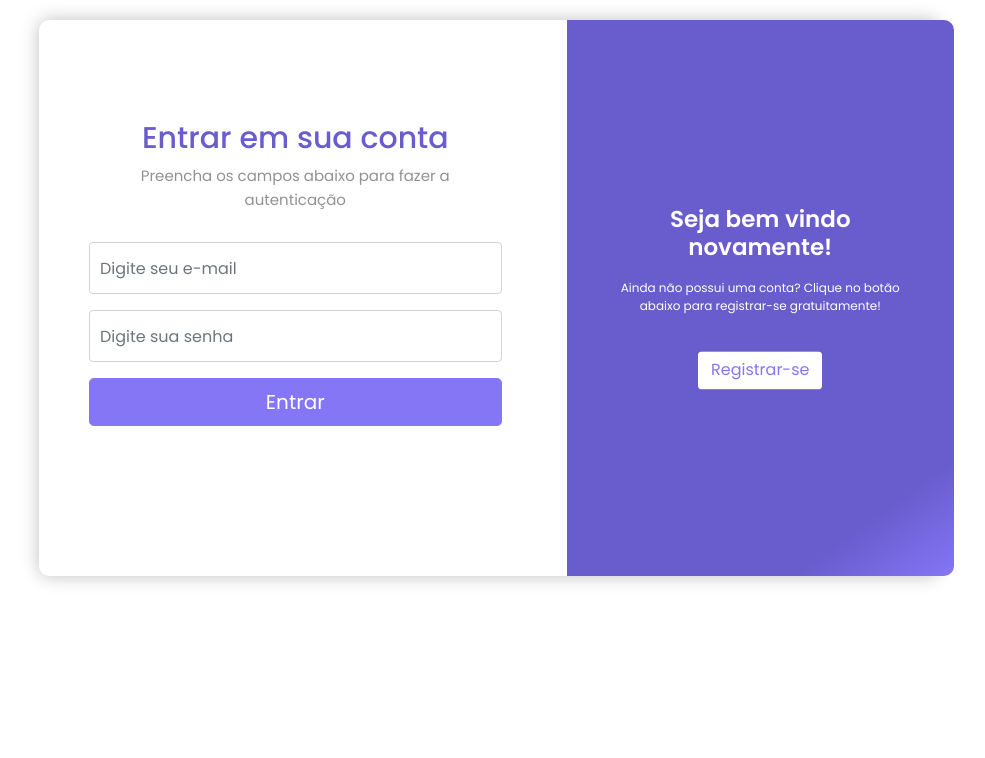
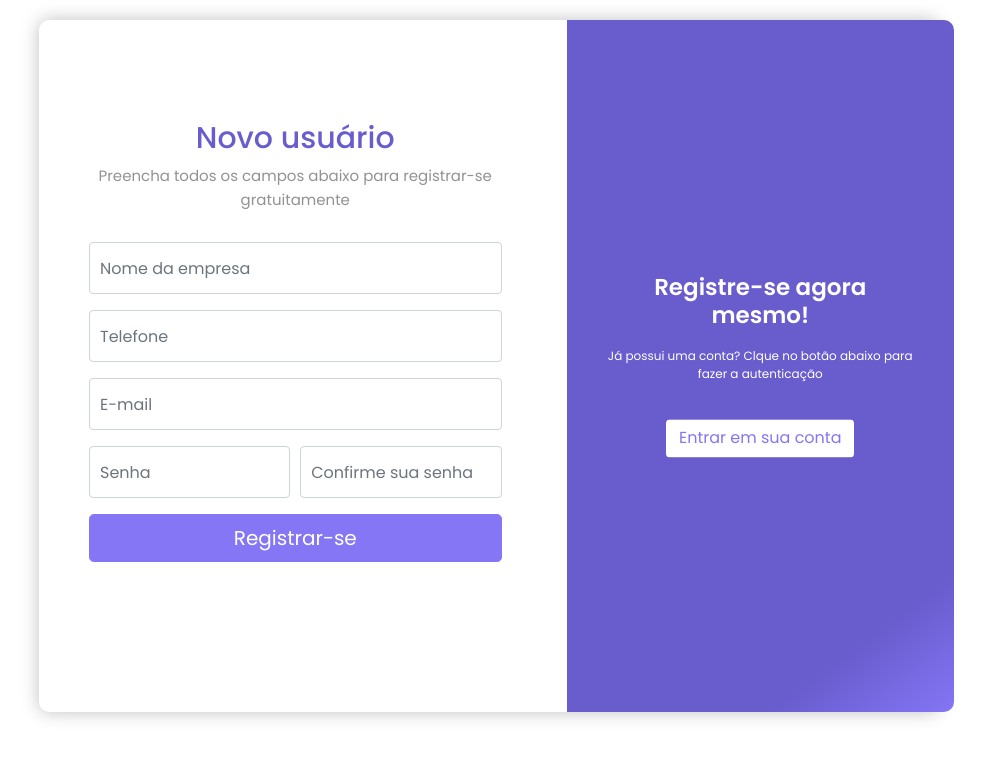
Before and after one commit to vhugoc/food-fin, a React (Create React App) app in the folder web/: page /registro in a window 1280 px wide. Shown: the top 758 px of the page, without its empty margins (151-1136 px from the left). Built offline with nearby package versions, Linux system fonts and the light colour scheme.

Commit message:
Roteamento configurado e página de registro finalizada

```diff
--- a/web/package.json
+++ b/web/package.json
@@ -10,6 +10,7 @@
     "react": "^17.0.1",
     "react-bootstrap": "^1.4.0",
     "react-dom": "^17.0.1",
+    "react-router-dom": "^5.2.0",
     "react-scripts": "4.0.0",
     "web-vitals": "^0.2.4"
   },
--- a/web/src/App.js
+++ b/web/src/App.js
@@ -1,42 +1,10 @@
 import React from 'react';
 
-import { Container, Row, Col, Form, Button } from 'react-bootstrap';
+import Routes from './routes';
 
 function App() {
   return (
-    <Container fluid>
-      <div className="form-container">
-        <Row>
-          <Col md={7} sm={12}>
-            <Form>
-              <div className="form-title">
-                <h1>Entrar em sua conta</h1>
-                <span>Preencha os campos abaixo para fazer a autenticação <span className="d-md-none d-sm-block">ou crie uma conta gratuita agora mesmo</span></span>
-              </div>
-              <Form.Group>
-                <Form.Control type="email" placeholder="Digite seu e-mail" />
-              </Form.Group>
-
-              <Form.Group>
-                <Form.Control type="password" placeholder="Digite sua senha" />
-              </Form.Group>
-              <Button variant="primary" className="btn-block btn-lg" type="submit">
-                Entrar
-              </Button>
-            </Form>
-          </Col>
-          <Col md={5} className="form-message">
-            <div>
-              <h2>
-                Seja bem vindo novamente!
-              </h2>
-              <p>Ainda não possui uma conta? Clique no botão abaixo para registrar-se gratuitamente!</p>
-              <Button variant="white" className="btn-md">Registrar-se</Button>
-            </div>
-          </Col>
-        </Row>
-      </div>
-    </Container>
+    <Routes />
   );
 }
 
--- a/web/src/index.css
+++ b/web/src/index.css
@@ -56,6 +56,7 @@ input.form-control {
   display: block;
   margin: 0 auto;
   margin-top: 20px;
+  margin-bottom: 40px;
   max-width: 900px;
   border-radius: 10px;
   box-shadow: 0px 0px 18px rgba(0, 0, 0, .25);
--- /dev/null
+++ b/web/src/pages/SignIn/index.js
@@ -0,0 +1,47 @@
+import React from 'react';
+
+import { Link } from 'react-router-dom';
+
+import { Container, Row, Col, Form, Button } from 'react-bootstrap';
+
+function SignIn() {
+  return (
+    <Container fluid>
+      <div className="form-container">
+        <Row>
+          <Col md={7} sm={12}>
+            <Form>
+              <div className="form-title">
+                <h1>Entrar em sua conta</h1>
+                <span>Preencha os campos abaixo para fazer a autenticação <span className="d-md-none d-sm-block">ou crie uma conta gratuita agora mesmo</span></span>
+              </div>
+              <Form.Group>
+                <Form.Control type="email" placeholder="Digite seu e-mail" />
+              </Form.Group>
+
+              <Form.Group>
+                <Form.Control type="password" placeholder="Digite sua senha" />
+              </Form.Group>
+              <Button variant="primary" className="btn-block btn-lg" type="submit">
+                Entrar
+              </Button>
+            </Form>
+          </Col>
+          <Col md={5} className="form-message">
+            <div>
+              <h2>
+                Seja bem vindo novamente!
+              </h2>
+              <p>Ainda não possui uma conta? Clique no botão abaixo para registrar-se gratuitamente!</p>
+              <Link to="/registro">
+                <Button variant="white" className="btn-md">Registrar-se</Button>
+              </Link>
+            </div>
+          </Col>
+        </Row>
+      </div>
+    </Container>
+  );
+}
+
+export default SignIn;
--- /dev/null
+++ b/web/src/pages/SignUp/index.js
@@ -0,0 +1,63 @@
+import React from 'react';
+
+import { Link } from 'react-router-dom';
+
+import { Container, Row, Col, Form, Button } from 'react-bootstrap';
+
+function SignUp() {
+  return (
+    <Container fluid>
+      <div className="form-container">
+        <Row>
+          <Col md={7} sm={12}>
+            <Form>
+              <div className="form-title">
+                <h1>Novo usuário</h1>
+                <span>Preencha todos os campos abaixo para registrar-se gratuitamente</span>
+              </div>
+              <Form.Group>
+                <Form.Control type="text" placeholder="Nome da empresa" />
+              </Form.Group>
+
+              <Form.Group>
+                <Form.Control type="text" placeholder="Telefone" />
+              </Form.Group>
+
+              <Form.Group>
+                <Form.Control type="email" placeholder="E-mail" />
+              </Form.Group>
+
+              <Form.Group>
+                <Form.Row>
+                  <Col md={6}>
+                    <Form.Control type="password" placeholder="Senha" />
+                  </Col>
+                  <Col md={6}>
+                    <Form.Control type="password" placeholder="Confirme sua senha" />
+                  </Col>
+                </Form.Row>
+              </Form.Group>
+
+              <Button variant="primary" className="btn-block btn-lg" type="submit">
+                Registrar-se
+              </Button>
+            </Form>
+          </Col>
+          <Col md={5} className="form-message">
+            <div>
+              <h2>
+                Registre-se agora mesmo!
+              </h2>
+              <p>Já possui uma conta? Clque no botão abaixo para fazer a autenticação</p>
+              <Link to="/login">
+                <Button variant="white" className="btn-md">Entrar em sua conta</Button>
+              </Link>
+            </div>
+          </Col>
+        </Row>
+      </div>
+    </Container>
+  );
+}
+
+export default SignUp;
--- /dev/null
+++ b/web/src/routes.js
@@ -0,0 +1,18 @@
+import React from 'react';
+import { BrowserRouter, Route, Switch } from 'react-router-dom';
+
+import SignIn from './pages/SignIn';
+import SignUp from './pages/SignUp';
+
+function Routes() {
+  return (
+    <BrowserRouter>
+      <Switch>
+        <Route path="/login" component={SignIn} />
+        <Route path="/registro" component={SignUp} />
+      </Switch>
+    </BrowserRouter>
+  );
+}
+
+export default Routes;
```
Also changed, not shown: 1 other file (tests, documents, lock files or other folders).
